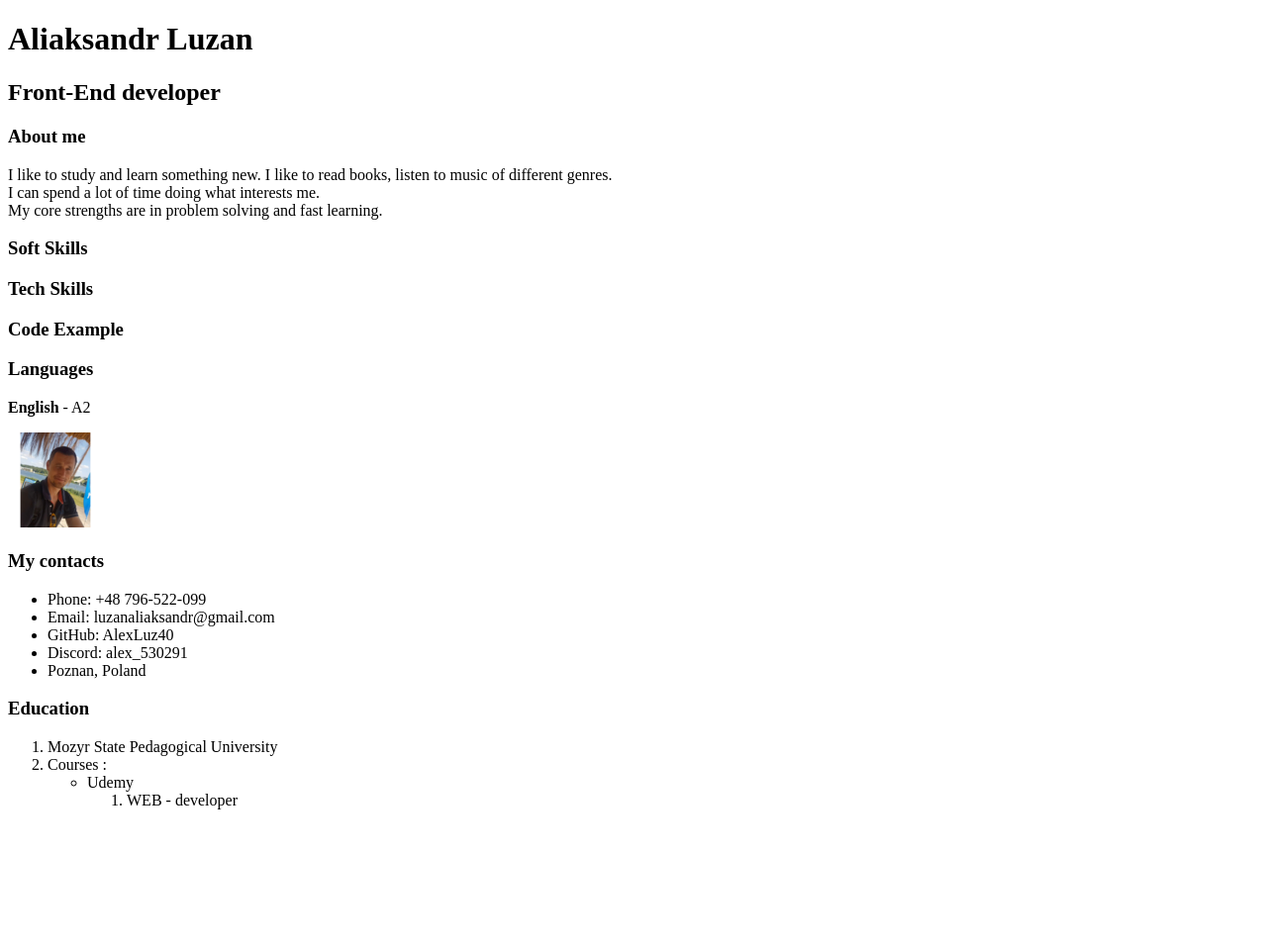
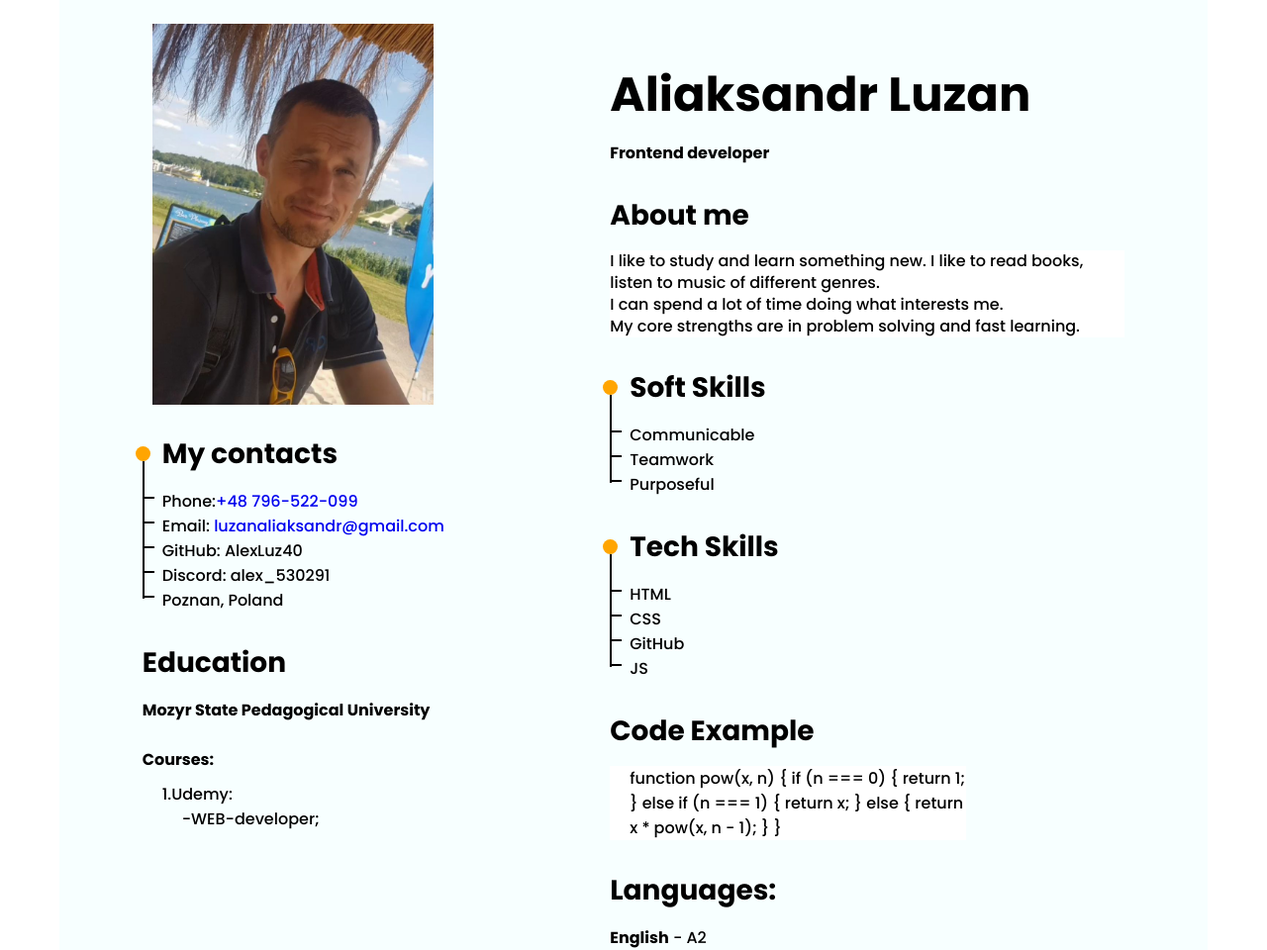
Before and after one commit to AlexLuz40/rsschool-cv, a plain HTML site: page index.html in a window 1280 px wide. Shown: the whole page at 99% size. Before the commit the page ends 834 px from the top, so only its background shows below. Drawn offline with Linux system fonts and the light colour scheme.

Commit message:
feat: create css and add styles

```diff
--- a/css/style.css
+++ b/css/style.css
@@ -1,8 +1,117 @@
-/* .myPhoto {
-  width: 240px;
-  height: 320px;
+@import url("https://fonts.googleapis.com/css2?family=Poppins:wght@500;700&display=swap");
+
+* {
+  font-family: "Poppins", sans-serif;
+  box-sizing: border-box;
+  margin: 0;
+  padding: 0;
+}
+
+main {
+  display: flex;
+  flex-direction: row-reverse;
+  width: 1160px;
+  margin: 0 auto;
+  justify-content: space-around;
+  background-color: rgba(240, 255, 255, .5);
+  position: relative;
+}
+
+h1 {
+  margin-top: 10px;
+  font-size: 16px;
+}
+
+h2 {
+  margin-top: 60px;
+  font-size: 48px;
+}
+
+.container {
+  position: relative;
+  margin-top: 12px;
+}
+
+.container:before {
+  content: "";
+  position: absolute;
+  width: 15px;
+  height: 15px;
+  background-color: #ffa501;
+  border-radius: 100%;
+  top: 13px;
+  left: -7px;
+}
+
+h3 {
+  margin-top: 30px;
+  margin-bottom: 14px;
+  margin-left: 20px;
+  font-size: 28px;
+}
+
+.paragraph {
+  line-height: 22px;
+  width: 520px;
+  background-color: #fff;
+}
+
+ul {
+  position: relative;
+  list-style-type: none;
+}
+
+ul:after {
+  content: '';
+  position: absolute;
+  border: 1px solid #000;
+  height: calc(100% + 12px);
+  top: -28px;
+}
+
+li {
+  padding-left: 20px;
+}
+
+li:before {
+  content: '';
+  position: absolute;
+  border: 1px solid #000;
+  width: 10px;
+  transform: translate(-20px, 8px);
+}
+
+.title {
+  margin-left: 0;
+}
+
+.example {
+  padding-left: 20px;
+  background-color: #fff;
+  width: 360px;
+}
+
+.myPhoto {
+  width: 284px;
+  height: 384px;
+  margin: 24px auto;
 
   img {
     width: 100%;
   }
-} */
+}
+
+.course {
+  display: inline-block;
+  padding-left: 20px;
+  margin-top: 10px;
+}
+
+.course-name {
+  padding-left: 40px;
+}
+
+.link-tel,
+.link-mail {
+  text-decoration: none;
+}
--- a/index.html
+++ b/index.html
@@ -17,46 +17,68 @@
       <nav></nav>
     </header>
     <main>
-      <div>
-        <h1>Aliaksandr Luzan</h1>
-        <h2>Front-End developer</h2>
-        <h3>About me</h3>
-        <p>I like to study and learn something new. I like to read books, listen to music of different genres.<br>I can spend a lot of time doing what interests me.<br>My core strengths are in problem solving and fast learning.</p>
+      <div class="wrapper">
+        <h2>Aliaksandr Luzan</h2>
+        <h1>Frontend developer</h1>
+        <h3 class="title">About me</h3>
+        <p class="paragraph">I like to study and learn something new. I like to read books, listen to music of different genres.<br>I can spend a lot of time doing what interests me.<br>My core strengths are in problem solving and fast learning.</p>
+        <div class="container">
           <h3>Soft Skills</h3>
+          <ul>
+            <li>Communicable</li>
+            <li>Teamwork</li>
+            <li>Purposeful</li>
+          </ul>
+        </div>
+        <div class="container">
           <h3>Tech Skills</h3>
-        <h3>Code Example</h3>
-        <h3>Languages</h3>
+          <ul>
+            <li>HTML</li>
+            <li>CSS</li>
+            <li>GitHub</li>
+            <li>JS</li>
+          </ul>
+        </div>
+        <h3 class="title">Code Example</h3>
+        <p class="example">
+          function pow(x, n) {
+            if (n === 0) {
+                return 1;
+            } else if (n === 1) {
+                return x;
+            } else {
+                return x * pow(x, n - 1);
+            }
+          }
+        </p>
+        <h3 class="title">Languages:</h3>
         <p><b>English</b> - A2</p>
       </div>
       <aside>
         <div class="myPhoto">
           <img
-          src="img/android-icon-96x96.png"
+          src="img/main_bg.jpg"
           alt=""
         >
         </div>
+        <div class="container">
           <h3>My contacts</h3>
           <ul>
-          <li>Phone: +48 796-522-099</li>
-          <li>Email: luzanaliaksandr@gmail.com</li>
+            <li>
+              Phone:<a href="tel:+48796522099" class="link-tel">+48 796-522-099</a>
+            </li>
+            <li>Email: <a href="emailto:luzanaliaksandr@gmail.com" class="link-mail">luzanaliaksandr@gmail.com</a></li>
             <li>GitHub: AlexLuz40</li>
             <li>Discord: alex_530291</li>
             <li>Poznan, Poland</li>
           </ul>
-        <h3>Education</h3>
-        <ol>
-          <li>Mozyr State Pedagogical University</li>
-          <li>Courses :
-            <ul>
-              <li>
-                Udemy
-                <ol>
-                  <li>WEB - developer</li>
-                </ol>
-              </li>
-            </ul>
-          </li>
-        </ol>
+        </div>
+        <h3 class="title">Education</h3>
+        <p><b>Mozyr State Pedagogical University</b></p><br>
+        <div><b>Courses:</b><br>
+          <span class="course">1.Udemy:</span><br>
+          <span class="course-name">-WEB-developer;</span>
+        </div>
       </aside>
     </main>
     <footer></footer>
```
Also changed, not shown: img/main_bg.jpg (added). Lines whose indentation alone changed are shown as unchanged.
